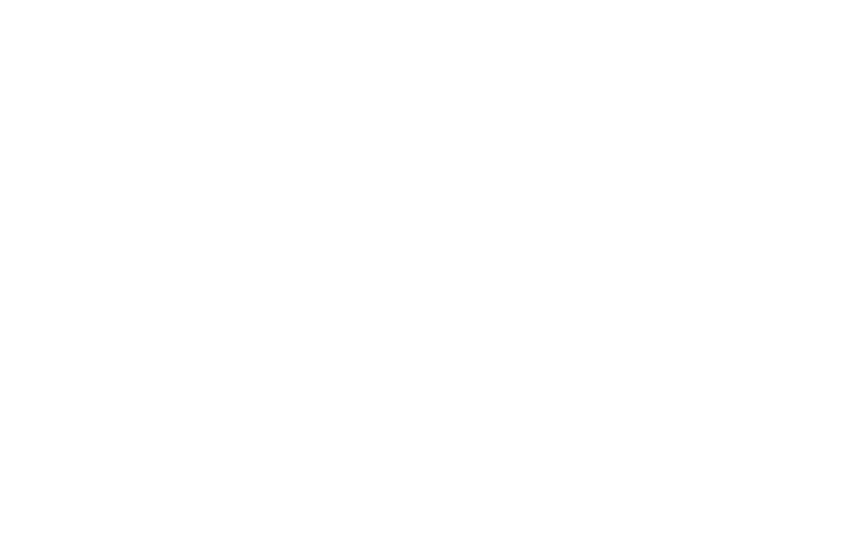
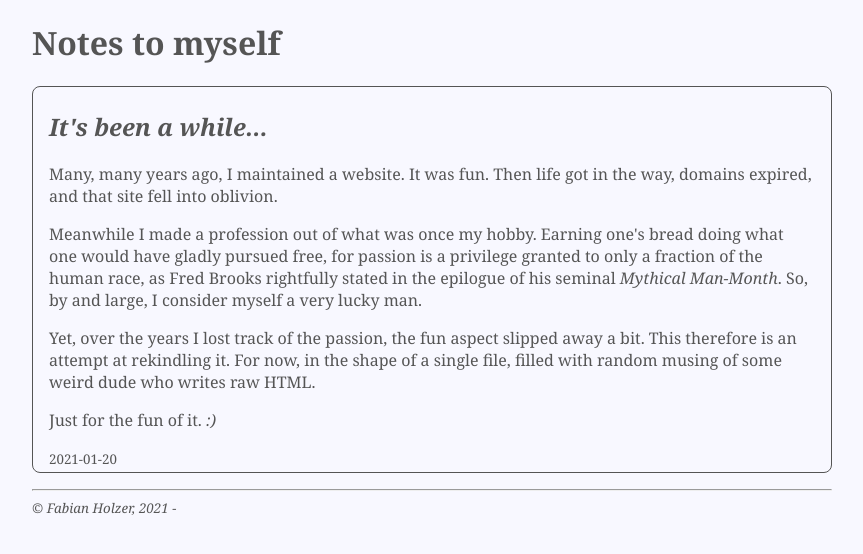
Before and after one commit to fnh/fnh.github.io, a plain HTML site: page index.html in a window 1280 px wide. Shown: the whole page, without its empty margins (208-1071 px from the left). Drawn offline with Linux system fonts and the light colour scheme.

Commit message:
Introductory ramblings

```diff
--- a/index.html
+++ b/index.html
@@ -1,9 +1,90 @@
 <!DOCTYPE html>
 <html>
-  <head>
+<title>Fabian Holzer</title>
+<head>
+    <style>
+        body {
+            background-color: ghostwhite;
+            color:#555;
+            margin: 0 auto;
+            max-width: 50rem;
+            font-family: Georgia, DejaVu Sans;
+        }
+
+        body nav {
+            padding: 2rem;
+            margin: 1rem 0 1rem 0;
+            background-color: lightgrey;
+        }
+
+        main article {
+            border: 1px solid #555;
+            border-radius: .5rem;
+            padding: 0.2rem 1rem 0.2rem 1rem;
+            margin: 1rem 0 1rem 0;
+        }
+
+        main article pre {
+            font-family: monospace;
+            background-color: lightgray;
+            padding: 0.5rem;
+        }
+
+        article h1 {
+            font-style: italic;
+        }
+
+        footer {
+            font-size: smaller;
+            font-style: italic;
+        }
+    </style>
+    <meta name="viewport" content="width=device-width, initial-scale=1.0">
     <meta charset='utf-8'>
-    <title>Fabian Holzer</title>
-  </head>
-  <body>
-  </body>
+</head>
+
+<body>
+
+<header>
+    <h1>Notes to myself</h1>
+</header>
+
+<main>
+
+<article>
+<h1>It's been a while...</h1>
+
+<p>
+Many, many years ago, I maintained a website. It was fun.
+Then life got in the way, domains expired, and that site fell into oblivion.
+</p>
+<p>
+Meanwhile I made a profession out of what was once my hobby.
+
+Earning one's bread doing what one would have gladly pursued free, for passion
+is a privilege granted to only a fraction of the human race, as Fred Brooks
+rightfully stated in the epilogue of his seminal <i>Mythical Man-Month</i>.
+So, by and large, I consider myself a very lucky man.
+</p>
+
+<p>
+Yet, over the years I lost track of the passion, the fun aspect slipped away a bit.
+This therefore is an attempt at rekindling it. For now, in the shape of a single
+file, filled with random musing of some weird dude who writes raw HTML.
+</p>
+<p>Just for the fun of it. <i>:)</i></p>
+
+<small>2021-01-20</small>
+</article>
+
+</main>
+
+<hr>
+
+<footer>
+&copy; Fabian Holzer, 2021 -
+</footer>
+
+</body>
+
 </html>
```
